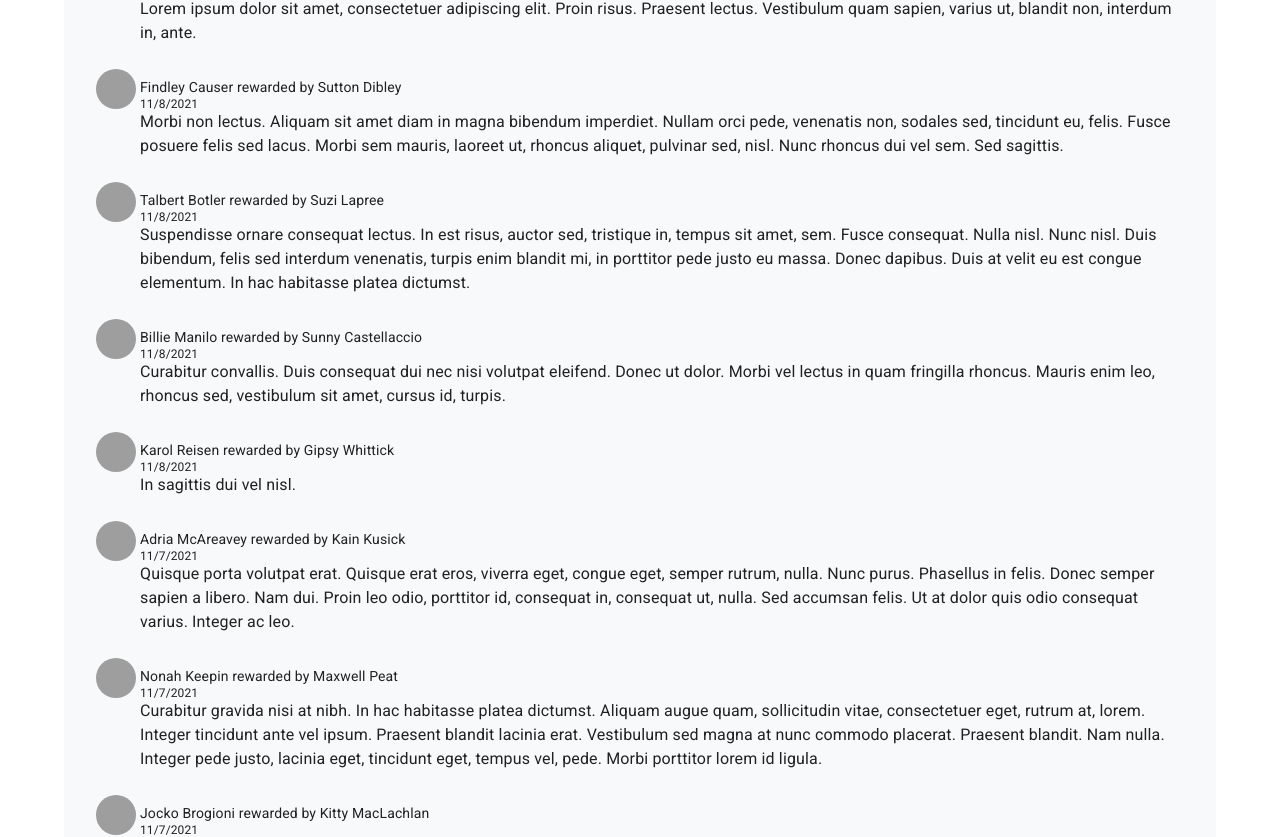
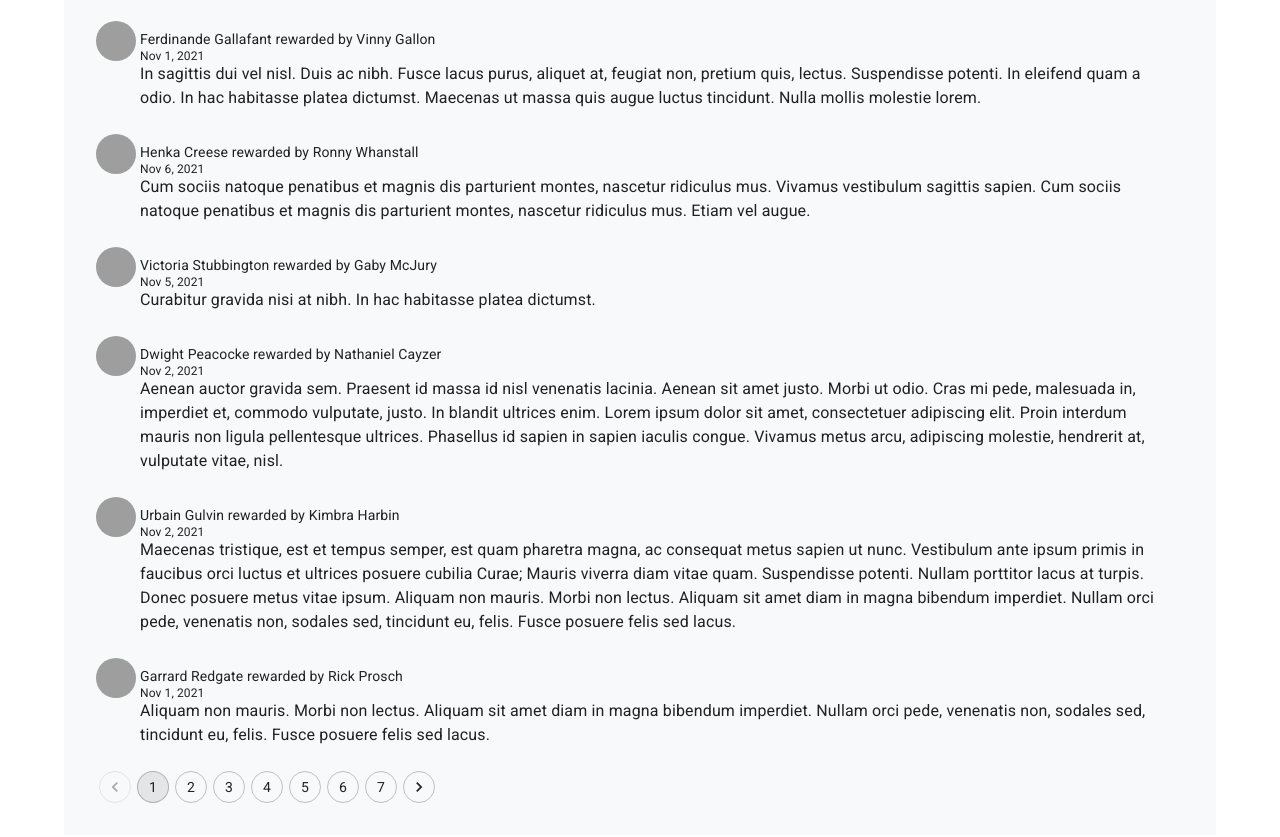
Before and after one commit to Denys-Lahoda/peer-rewards, a React (Create React App) app: page / in a window 1280 px wide. Shown: the part 712-1549 px from the top of the page. Built offline with nearby package versions, Linux system fonts and the light colour scheme; grey boxes are pictures that could not be loaded.

Commit message:
Add reward list pagination

```diff
--- a/package.json
+++ b/package.json
@@ -40,6 +40,7 @@
     "@emotion/styled": "^11.3.0",
     "@mui/icons-material": "^5.1.0",
     "@mui/material": "^5.0.6",
+    "date-fns": "^2.25.0",
     "eslint": "^7.32.0",
     "react-hook-form": "^7.19.1"
   }
--- a/src/Containers/RewardsPage/FeedSection/FeedSection.js
+++ b/src/Containers/RewardsPage/FeedSection/FeedSection.js
@@ -2,27 +2,31 @@ import React from "react";
 import Box from "@mui/material/Box";
 import Tabs from "@mui/material/Tabs";
 import Tab from "@mui/material/Tab";
+import { format } from "date-fns";
 
 import "./styles.css";
 import MOCK_DATA from "./MOCK_DATA.json";
 
-import RewardItem from "./RewardItem/RewardItem";
+import RewardsList from "./RewardsList/RewardsList";
 import SendReward from "./SendReward/SendReward";
 import { TabPanel } from "../../../Components";
 
+const processDataEntry = (dataEntry) => ({
+  ...dataEntry,
+  formattedDate: format(new Date(+dataEntry.createDate), "MMM d, yyyy"),
+});
+
 function FeedSection() {
-  const data = React.useMemo(
-    () =>
-      Array.isArray(MOCK_DATA)
-        ? MOCK_DATA.sort(
-            (a, b) => new Date(+b.createDate) - new Date(+a.createDate)
-          )
-        : [],
-    [MOCK_DATA]
-  );
-
   const currentUserId = "000001"; // Hardcoded value for demo. Related to value in MOCK_DATA
   const [value, setValue] = React.useState(0);
+  const [data, setData] = React.useState([]);
+
+  React.useEffect(() => {
+    Promise.resolve({ data: MOCK_DATA }).then(({ data: fetchedData }) => {
+      const processedData = fetchedData.map(processDataEntry);
+      setData(processedData);
+    });
+  }, []);
 
   const handleChange = (event, newValue) => {
     setValue(newValue);
@@ -42,22 +46,14 @@ function FeedSection() {
           <SendReward />
         </div>
       </Box>
-      <div>
-        <TabPanel value={value} index={0}>
-          <div className="feed-section__reward-list">
-            {data.map((entry) => (
-              <RewardItem key={entry.id} {...entry} />
-            ))}
-          </div>
+      <div className="flex flex-col flex-grow">
+        <TabPanel value={value} index={0} className="flex flex-col flex-grow">
+          <RewardsList data={data} />
         </TabPanel>
-        <TabPanel value={value} index={1}>
-          <div className="feed-section__reward-list">
-            {data
-              .filter((entry) => entry.userId === currentUserId)
-              .map((entry) => (
-                <RewardItem key={entry.id} {...entry} />
-              ))}
-          </div>
+        <TabPanel value={value} index={1} className="flex flex-col flex-grow">
+          <RewardsList
+            data={data.filter(({ userId }) => userId === currentUserId)}
+          />
         </TabPanel>
       </div>
     </div>
--- a/src/Containers/RewardsPage/FeedSection/RewardItem/RewardItem.js
+++ b/src/Containers/RewardsPage/FeedSection/RewardsList/RewardItem/RewardItem.js
@@ -2,17 +2,15 @@ import React from "react";
 import "./styles.css";
 import Typography from "@mui/material/Typography";
 
-import { UserAvatar } from "../../../../Components";
+import { UserAvatar } from "../../../../../Components";
 
 function RewardItem({
   userAvatarUrl,
   userFullName,
   senderFullName,
-  createDate,
+  formattedDate,
   message,
 }) {
-  const formattedDate = new Date(+createDate).toLocaleDateString("en-US"); // TODO format date to "MMM d, YYYY"
-
   return (
     <div className="reward-item">
       <div>
--- /dev/null
+++ b/src/Containers/RewardsPage/FeedSection/RewardsList/RewardsList.js
@@ -0,0 +1,33 @@
+import React from "react";
+import "./styles.css";
+import Pagination from "@mui/material/Pagination";
+
+import RewardItem from "./RewardItem/RewardItem";
+
+const PAGE_SIZE = 10;
+
+function RewardsList({ data }) {
+  const [page, setPage] = React.useState(1);
+  const handleChange = (event, value) => {
+    setPage(value);
+  };
+
+  const sliceIndex = (page - 1) * 10;
+
+  return (
+    <div className="reward-list">
+      {Array.isArray(data) &&
+        data
+          .slice(sliceIndex, page * PAGE_SIZE)
+          .map((entry) => <RewardItem key={entry.id} {...entry} />)}
+      <Pagination
+        count={Math.ceil(data.length / PAGE_SIZE)}
+        variant="outlined"
+        page={page}
+        onChange={handleChange}
+      />
+    </div>
+  );
+}
+
+export default RewardsList;
--- /dev/null
+++ b/src/Containers/RewardsPage/FeedSection/RewardsList/styles.css
@@ -0,0 +1,13 @@
+.reward-list {
+  flex-grow: 1;
+  padding: 2rem;
+  background-color: #f7f9fa;
+}
+
+.reward-list > * {
+  padding-bottom: 1rem;
+}
+
+.reward-list > *:last-child {
+  padding-bottom: 0;
+}
--- a/src/Containers/RewardsPage/FeedSection/styles.css
+++ b/src/Containers/RewardsPage/FeedSection/styles.css
@@ -16,17 +16,3 @@
   background-color: white;
   border-radius: 50vh;
 }
-
-.feed-section__reward-list {
-  flex-grow: 1;
-  padding: 2rem;
-  background-color: #f7f9fa;
-}
-
-.feed-section__reward-list > * {
-  padding-bottom: 1rem;
-}
-
-.feed-section__reward-list > *:last-child {
-  padding-bottom: 0;
-}
--- /dev/null
+++ b/src/commonStyles.css
@@ -0,0 +1,15 @@
+.flex {
+  display: flex;
+}
+
+.flex-col {
+  flex-direction: column;
+}
+
+.flex-grow {
+  flex-grow: 1;
+}
+
+*[hidden] {
+  display: none !important;
+}
--- a/src/index.js
+++ b/src/index.js
@@ -1,6 +1,7 @@
 import React from "react";
 import ReactDOM from "react-dom";
 import { App } from "./Containers";
+import "./commonStyles.css";
 
 ReactDOM.render(
   <React.StrictMode>
```
Also changed, not shown: src/Containers/RewardsPage/FeedSection/RewardsList/RewardItem/styles.css (renamed from src/Containers/RewardsPage/FeedSection/RewardItem/styles.css), 1 other file (tests, documents, lock files or other folders).
